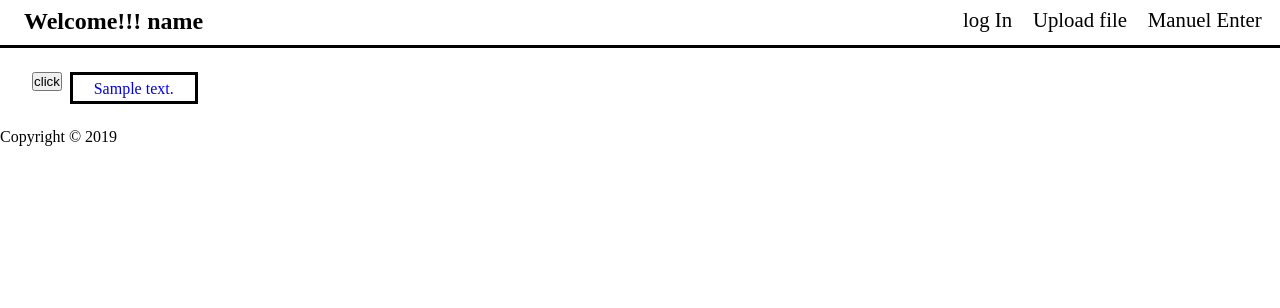
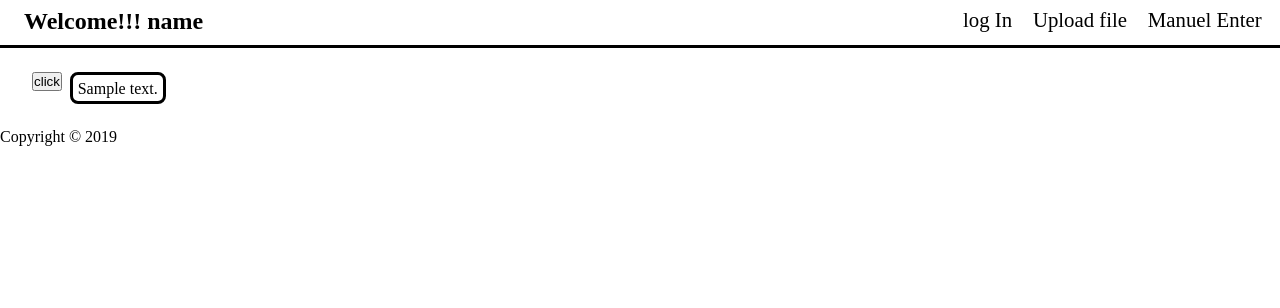
Before and after one commit to Jose-Velasco/hackathon2019archaea, a Django app: page / in a window 1280 px wide. Shown: the top 308 px of the page. Run offline with Django 3.2, Linux system fonts and the light colour scheme; tables that the repository leaves empty hold one stand-in row (values such as "Sample post").

Commit message:
made alerts pretty and removed a tag for context looping

```diff
--- a/mainApp/Templates/index.html
+++ b/mainApp/Templates/index.html
@@ -13,7 +13,7 @@
                 <input type="submit" class="btn" value="click" name="remove-alert-btn">
                 <!-- <button onclick="resolveAlert({{ alert.id }});"> -->
             </div>
-            <div class="content-data"><a class="content-text" href="#">{{ alert.message }}</a></div>
+            <div class="content-data"><p>{{ alert.message }}</p></div>
         </div>
         {% endfor %}
         <form id="resolveForm">
--- a/mainApp/static/css/index.css
+++ b/mainApp/static/css/index.css
@@ -8,6 +8,8 @@
 
 .content-row {
     display: flex;
+    margin-bottom: 0.5em;
+    margin-top: 0.5em;
 }
 
 .content-resolved-button {
@@ -17,6 +19,7 @@
 
 .content-data {
     border-style: solid;
+    border-radius: 0.5em;
     width: auto;
     height: 2em;
     padding: 0.3em;
```
